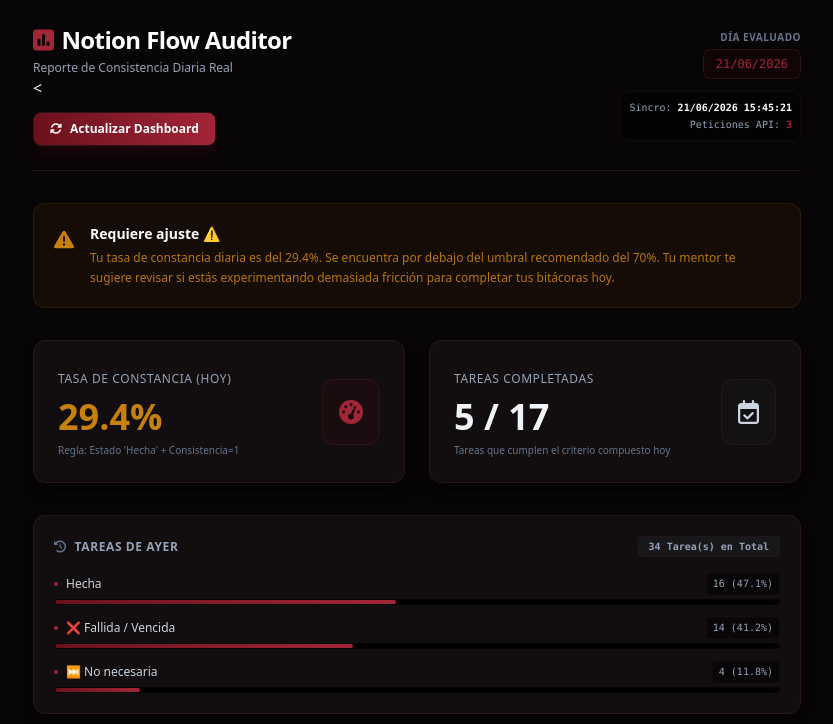
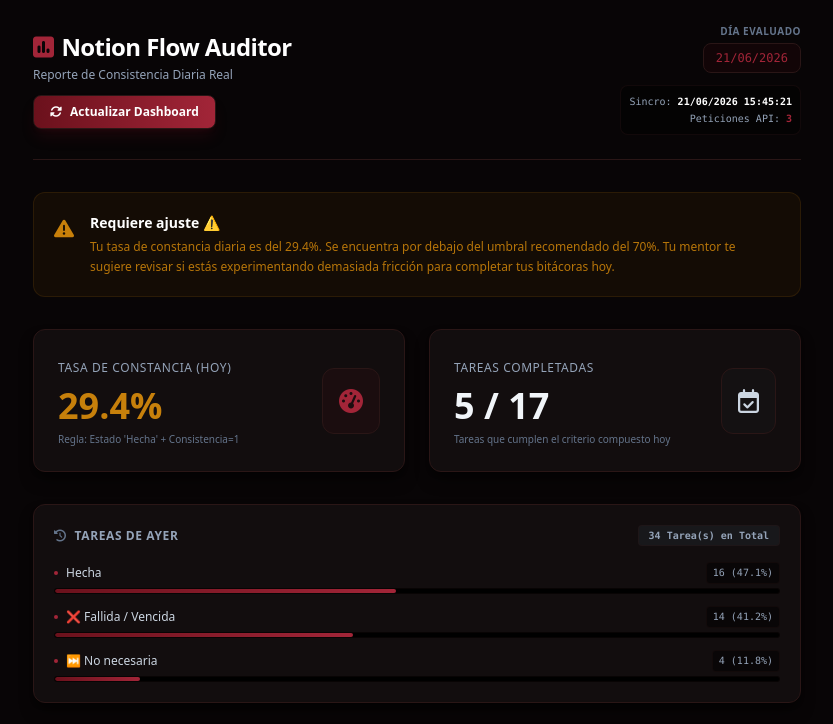
Before and after one commit to sabrinas01/Flow_Auditor, a plain HTML site: page index.html in a window 1280 px wide. Shown: the top 724 px of the page, without its empty margins (223-1056 px from the left). Drawn offline with nearby package versions, Linux system fonts and the light colour scheme.

Commit message:
cambios en index

```diff
--- a/index.html
+++ b/index.html
@@ -40,7 +40,7 @@
                     </h1>
                     <p class="text-xs text-slate-400 mt-1">Reporte de Consistencia Diaria Real</p>
                     <!-- Botón de Actualizar Dashboard (UX Premium - Trasladado abajo del título izquierdo según image_08ce1e.png) -->
-                    <<!-- Versión Corregida con el Evento Onclick Reinyectado -->
+                    <!-- Versión Corregida con el Evento Onclick Reinyectado -->
                     <button id="btn-actualizar" onclick="activarActualizacion()" class="bg-gradient-to-r from-notion-accent to-notion-accentLight hover:from-notion-accentLight hover:to-red-700 text-white border border-notion-border px-4 py-2 rounded-lg text-xs font-semibold flex items-center gap-2 transition-all duration-300 shadow-lg shadow-notion-accent/20 mt-3">
                         <i id="icono-actualizar" class="fa-solid fa-rotate"></i>
                         <span id="texto-actualizar">Actualizar Dashboard</span>
```
